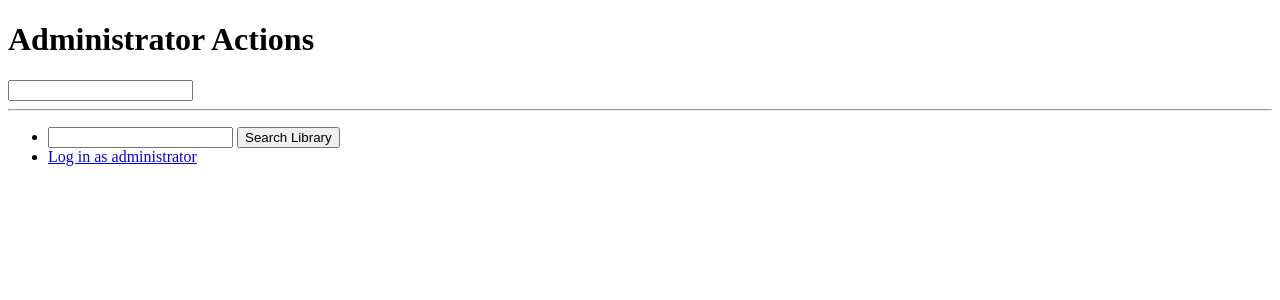
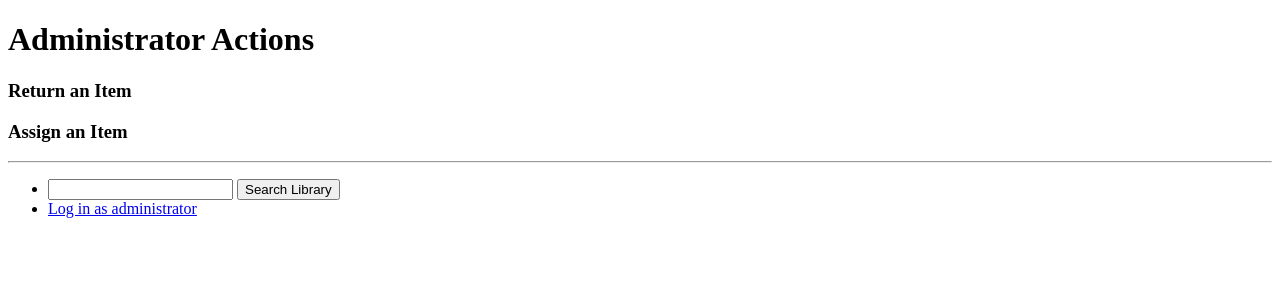
Before and after one commit to jbyrnes10/Library-Tracking-System, a Django app: template media_library/project/templates/admin_actions.html in a window 1280 px wide. Shown: the top 300 px of the page. Run offline with Django 3.2, Linux system fonts and the light colour scheme; the template is opened without the code that fills it, so the values that code supplies are empty; parts of the project's set-up code (start-up, migrations or seed data) failed here and were passed over.

Commit message:
Admin page now allows user to assign media to a user and mark an item as returned

```diff
--- a/media_library/project/templates/admin_actions.html
+++ b/media_library/project/templates/admin_actions.html
@@ -7,7 +7,37 @@
 
 {% block body_block %}
     <h1>Administrator Actions</h1>
-        <div>
-            <input type="d" />
-        </div>
+    <h3>Return an Item</h3>
+        <ul>
+            {% for media_item in unavailable %}
+            <img src="{{ MEDIA_URL }}{{ media_item.image_file }}" height="5%" width="5%" />
+                <li>
+                    {{ media_item.title }}
+                    <ul>
+                        <li><a href="{% url 'check_in' media_item.id %}" title="Check In">Mark as returned</a></li>
+                    </ul>
+                </li>
+            {% endfor %}
+        </ul>
+    <h3>Assign an Item</h3>
+        <ul>
+            {% for media_item in available %}
+            <img src="{{ MEDIA_URL }}{{ media_item.image_file }}" height="5%" width="5%" />
+                <li>
+                    {{ media_item.title }}
+                    <ul>
+                        <li>
+                            <select>
+                                {% for user in users %}
+                                <option>{{ user.user_id }}</option>
+                                {% endfor %}
+                            </select>
+                            <a href="{% url 'check_out' media_item.id %}" title="Assign">Assign</a>
+                        </li>
+                        <li>ISBN: {{ media_item.isbn }}</li>
+                    </ul>
+                </li>
+            <br/>
+            {% endfor %}
+        </ul>
 {% endblock %}
--- a/media_library/project/templates/cart.html
+++ b/media_library/project/templates/cart.html
@@ -13,7 +13,7 @@
         <li>
             Date Checked Out: {{ history.date_out }},
             Date Due: {{ history.date_due }},
-            Date Returned: {{ history.date_returned }}
+            Date Returned: {{ history.date_returned }},
         </li>
         {% endfor %}
     </ul>
--- a/media_library/project/templates/index.html
+++ b/media_library/project/templates/index.html
@@ -12,7 +12,7 @@
             {% for media_item in available %}
             <img src="{{ MEDIA_URL }}{{ media_item.image_file }}" height="5%" width="5%" />
                 <li>
-                    <a href="{% url 'check_out' media_item.id %}" title="Check Out">{{ media_item.title }}</a>
+                    {{ media_item.title }}<a href="{% url 'check_out' media_item.id %}" title="Check Out">Check Out</a>
                     <ul>
                         <li>ISBN: {{ media_item.isbn }}</li>
                     </ul>
--- a/media_library/project/urls.py
+++ b/media_library/project/urls.py
@@ -9,5 +9,6 @@ urlpatterns = [
     url(r'^$', views.index, name='index'),
     url(r'^search_results/$', views.search_results, name='search_results'),
     url(r'^cart/(?P<media_id>[\w\-]+)', views.check_out, name='check_out'),
+    url(r'^admin_actions/(?P<media_id>[\w\-]+)', views.check_in, name='check_in'),
     url(r'^admin_actions/$', views.admin_actions, name='admin_actions'),
 ] + static(settings.MEDIA_URL, document_root=settings.MEDIA_ROOT)
```
Also changed, not shown: media_library/project/views.py (+19 -3 lines).
